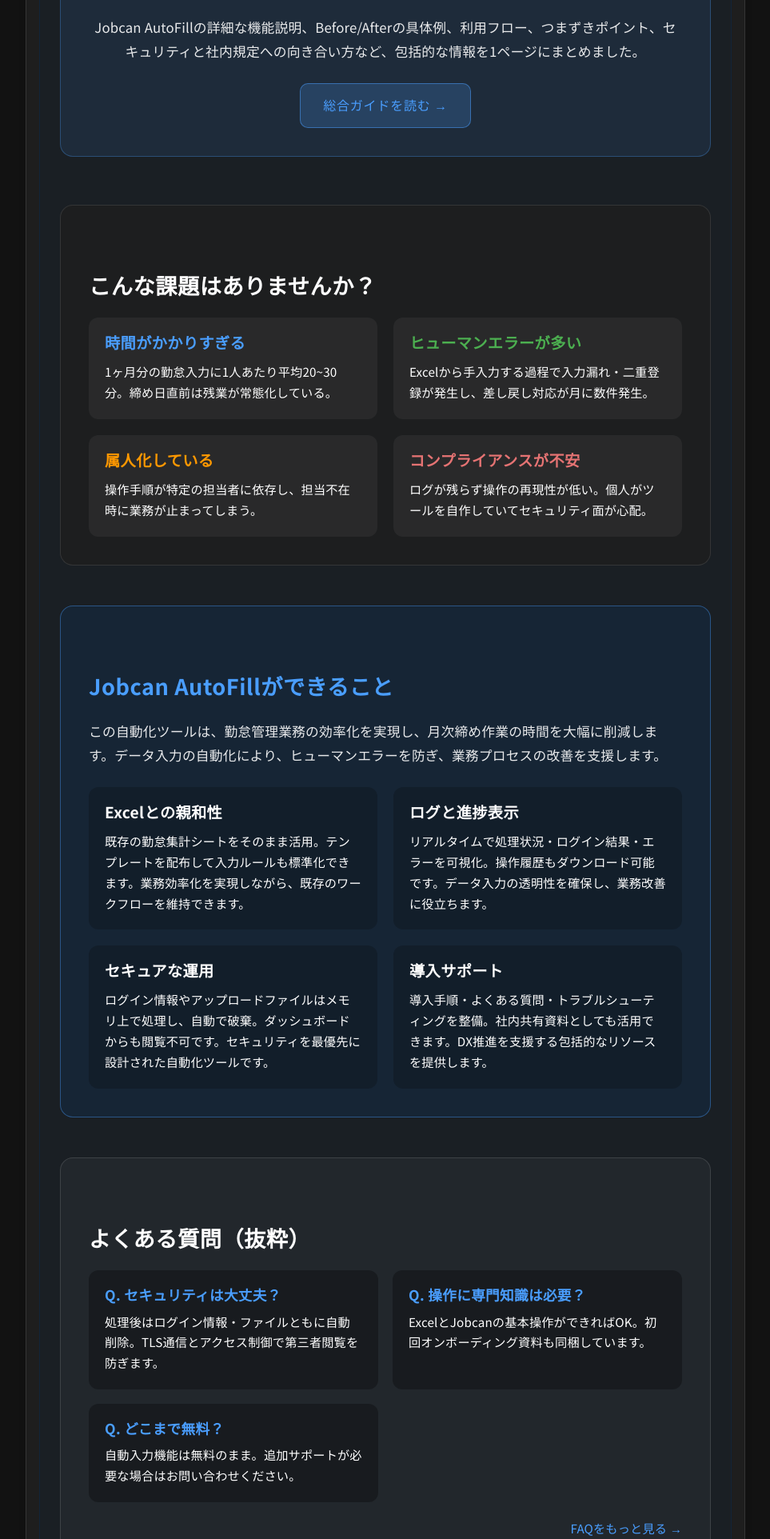
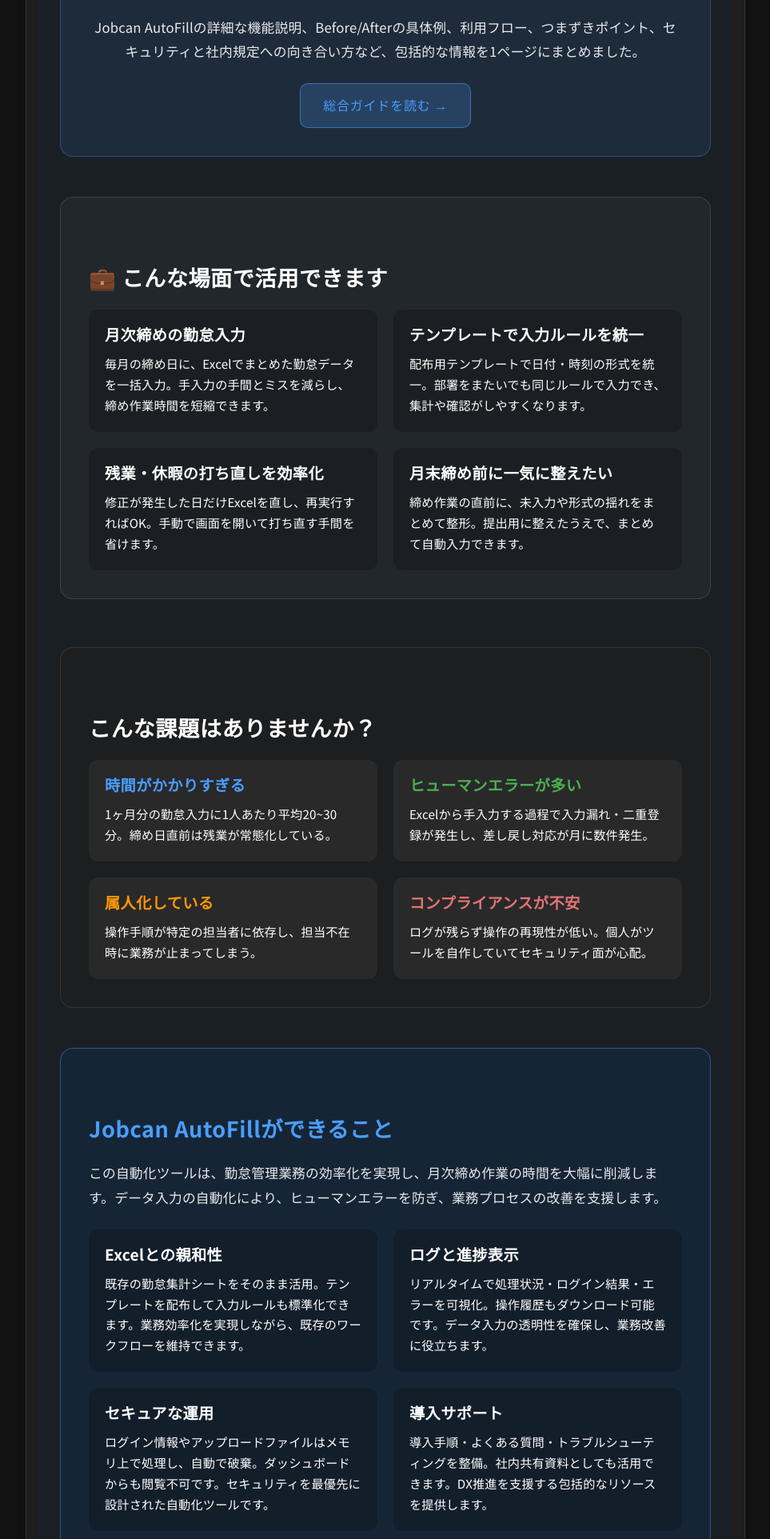
Before and after one commit to RikuTerayama/jobcan_automation, a Flask app: page /autofill in a window 1280 px wide. Shown: the part 2354-4278 px from the top of the page at 80% size, without its empty margins (158-1121 px from the left). Run offline with Flask 3, Linux system fonts and the light colour scheme.

Commit message:
feat(autofill): add embedded request form section and 4 use-case cards
Co-authored-by: Cursor <cursoragent@cursor.com>

```diff
--- a/templates/autofill.html
+++ b/templates/autofill.html
@@ -830,6 +830,28 @@
                 </a>
             </section>
 
+            <section aria-labelledby="use-cases-heading" style="margin-top: 50px; padding: 35px; background: rgba(255, 255, 255, 0.04); border-radius: 16px; border: 1px solid rgba(255, 255, 255, 0.12);">
+                <h2 id="use-cases-heading" style="font-size: 1.7em; margin-bottom: 25px; color: #FFFFFF;">💼 こんな場面で活用できます</h2>
+                <div style="display: grid; grid-template-columns: repeat(auto-fit, minmax(280px, 1fr)); gap: 20px;">
+                    <div style="background: rgba(0, 0, 0, 0.2); border-radius: 12px; padding: 20px;">
+                        <h3 style="margin: 0 0 12px 0; color: #FFFFFF; font-size: 1.2em;">月次締めの勤怠入力</h3>
+                        <p style="margin: 0; line-height: 1.7; color: #FFFFFF;">毎月の締め日に、Excelでまとめた勤怠データを一括入力。手入力の手間とミスを減らし、締め作業時間を短縮できます。</p>
+                    </div>
+                    <div style="background: rgba(0, 0, 0, 0.2); border-radius: 12px; padding: 20px;">
+                        <h3 style="margin: 0 0 12px 0; color: #FFFFFF; font-size: 1.2em;">テンプレートで入力ルールを統一</h3>
+                        <p style="margin: 0; line-height: 1.7; color: #FFFFFF;">配布用テンプレートで日付・時刻の形式を統一。部署をまたいでも同じルールで入力でき、集計や確認がしやすくなります。</p>
+                    </div>
+                    <div style="background: rgba(0, 0, 0, 0.2); border-radius: 12px; padding: 20px;">
+                        <h3 style="margin: 0 0 12px 0; color: #FFFFFF; font-size: 1.2em;">残業・休暇の打ち直しを効率化</h3>
+                        <p style="margin: 0; line-height: 1.7; color: #FFFFFF;">修正が発生した日だけExcelを直し、再実行すればOK。手動で画面を開いて打ち直す手間を省けます。</p>
+                    </div>
+                    <div style="background: rgba(0, 0, 0, 0.2); border-radius: 12px; padding: 20px;">
+                        <h3 style="margin: 0 0 12px 0; color: #FFFFFF; font-size: 1.2em;">月末締め前に一気に整えたい</h3>
+                        <p style="margin: 0; line-height: 1.7; color: #FFFFFF;">締め作業の直前に、未入力や形式の揺れをまとめて整形。提出用に整えたうえで、まとめて自動入力できます。</p>
+                    </div>
+                </div>
+            </section>
+
             <section aria-labelledby="pain-points-heading" style="margin-top: 60px; padding: 35px; background: rgba(30, 30, 30, 0.8); border-radius: 16px; border: 1px solid rgba(255, 255, 255, 0.1);">
                 <h2 id="pain-points-heading" style="font-size: 1.7em; margin-bottom: 25px; color: #FFFFFF;">こんな課題はありませんか？</h2>
                 <div style="display: grid; grid-template-columns: repeat(2, 1fr); gap: 20px;">
@@ -947,8 +969,37 @@
                     導入までの疑問点があれば、お問い合わせフォームからお気軽にご連絡ください。社内稟議用の資料テンプレートや、改善効果の試算シートもご用意しています。
                 </p>
                 <div style="display: flex; flex-direction: column; gap: 12px; align-items: center;">
-                    <a href="/contact" style="display: inline-block; padding: 14px 28px; background: rgba(0, 0, 0, 0.4); border-radius: 10px; border: 1px solid rgba(255, 255, 255, 0.3); color: #FFFFFF; text-decoration: none; font-weight: 500; letter-spacing: 0.05em;">お問い合わせフォームへ</a>
+                    <a href="#request-form" style="display: inline-block; padding: 14px 28px; background: rgba(0, 0, 0, 0.4); border-radius: 10px; border: 1px solid rgba(255, 255, 255, 0.3); color: #FFFFFF; text-decoration: none; font-weight: 500; letter-spacing: 0.05em;">要望・質問はこちらから</a>
+                    <a href="/contact#contact-form" style="display: inline-block; padding: 10px 20px; color: rgba(255, 255, 255, 0.8); text-decoration: none; font-size: 0.9em;">別ページで開く</a>
                 </div>
+            </section>
+
+            <section id="request-form" aria-labelledby="request-form-heading" style="margin-top: 50px; padding: 40px; background: rgba(255, 255, 255, 0.04); border-radius: 18px; border: 1px solid rgba(255, 255, 255, 0.12);">
+                <h2 id="request-form-heading" style="font-size: 1.8em; margin-bottom: 20px; color: #FFFFFF;">要望・質問はこちらから</h2>
+                <p style="margin-bottom: 20px; color: rgba(255, 255, 255, 0.85);">以下のボタンでフォームを表示できます。表示されない場合は<a href="/contact#contact-form" style="color: #4A9EFF;">お問い合わせページ</a>または<a href="https://docs.google.com/forms/d/e/1FAIpQLSfAV8D2vxo7sCIvd3z9_1PBbFf3wLpST_bA8Y-P0Ab6WRM3gQ/viewform" target="_blank" rel="noopener" style="color: #4A9EFF;">別タブでフォームを開く</a>をご利用ください。</p>
+                <details style="margin-top: 15px;">
+                    <summary style="cursor: pointer; padding: 14px 28px; background: rgba(74, 158, 255, 0.2); border: 1px solid rgba(74, 158, 255, 0.5); border-radius: 10px; color: #FFFFFF; font-weight: 500; list-style: none; display: inline-block;">お問い合わせフォームを表示する</summary>
+                    <div style="margin-top: 20px; width: 100%; overflow: hidden;">
+                        <iframe id="request-form-iframe" data-src="https://docs.google.com/forms/d/e/1FAIpQLSfAV8D2vxo7sCIvd3z9_1PBbFf3wLpST_bA8Y-P0Ab6WRM3gQ/viewform?embedded=true" src="about:blank" style="width:100%; min-height:800px; border:0;" title="お問い合わせフォーム"></iframe>
+                    </div>
+                </details>
+                <noscript>
+                    <p style="margin-top: 15px;"><a href="/contact#contact-form" style="color: #4A9EFF;">お問い合わせページでフォームを開く</a></p>
+                </noscript>
+                <script>
+                (function(){
+                    var details = document.getElementById('request-form').querySelector('details');
+                    var iframe = document.getElementById('request-form-iframe');
+                    if (details && iframe && iframe.dataset.src) {
+                        details.addEventListener('toggle', function lazyForm() {
+                            if (details.open && iframe.dataset.src) {
+                                iframe.src = iframe.dataset.src;
+                                details.removeEventListener('toggle', lazyForm);
+                            }
+                        });
+                    }
+                })();
+                </script>
             </section>
         </div>
     </main>
```
